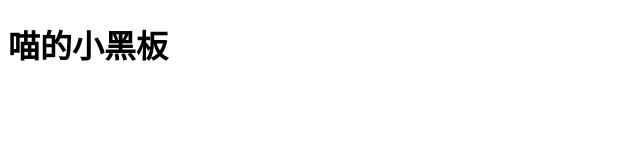
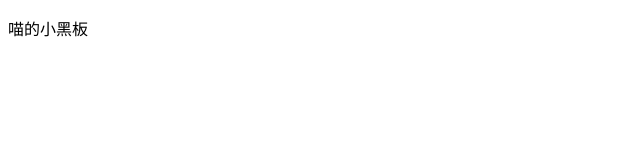
Before and after one commit to arraycat/arraycat.github.io, a plain HTML site: page index.html in a window 1280 px wide. Shown: the whole page, without its empty margins (0-640 px from the left). Drawn offline with Linux system fonts and the light colour scheme.

Commit message:
Update index.html

```diff
--- a/index.html
+++ b/index.html
@@ -6,7 +6,9 @@
 </head>
 <body>
 
-<h1><a herf="https://zhangguanping.cn">喵的小黑板</h1>
+<p>
+    <a herf="https://zhangguanping.cn">喵的小黑板
+</p>
 
 </body>
 </html>
```
